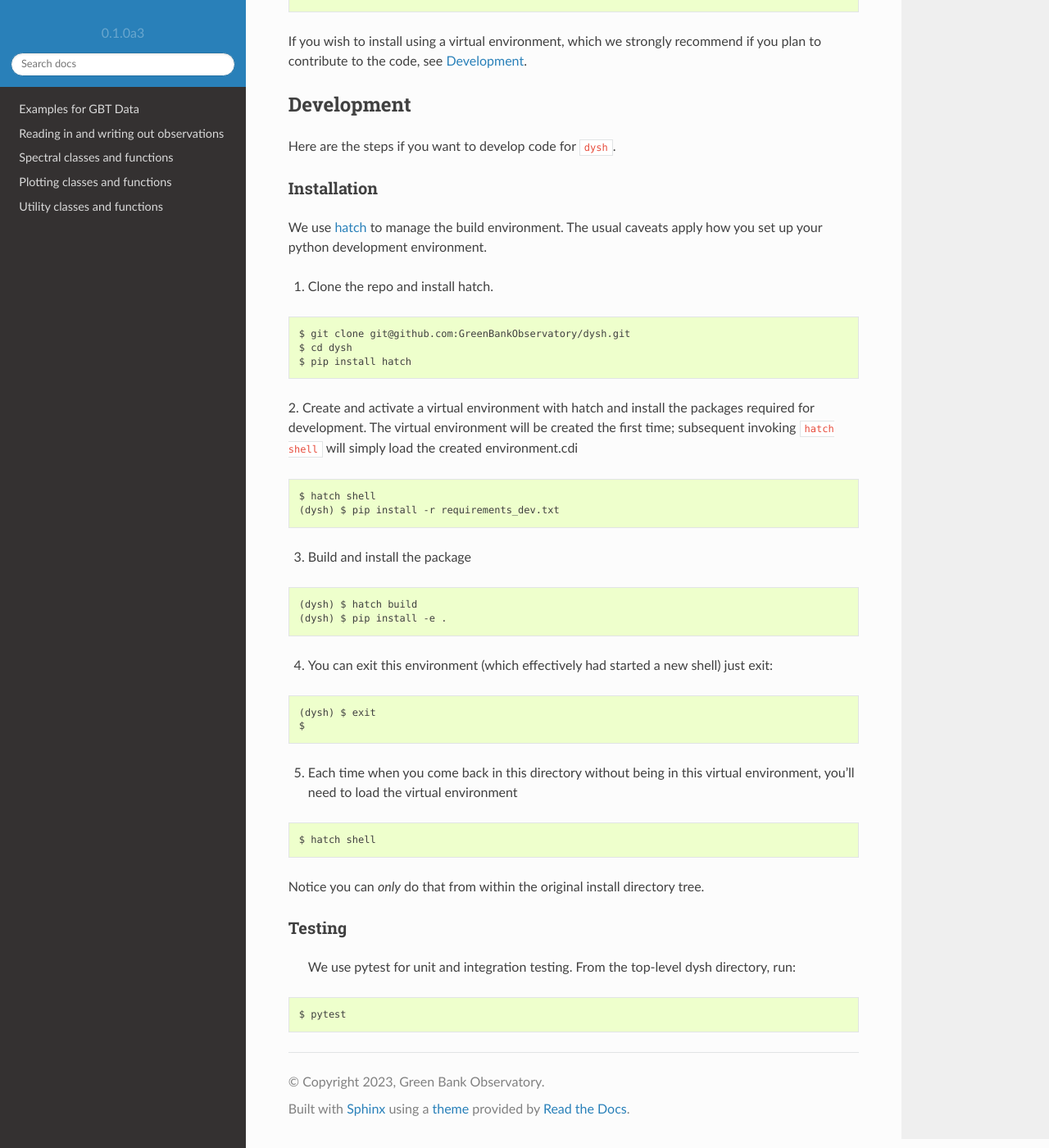
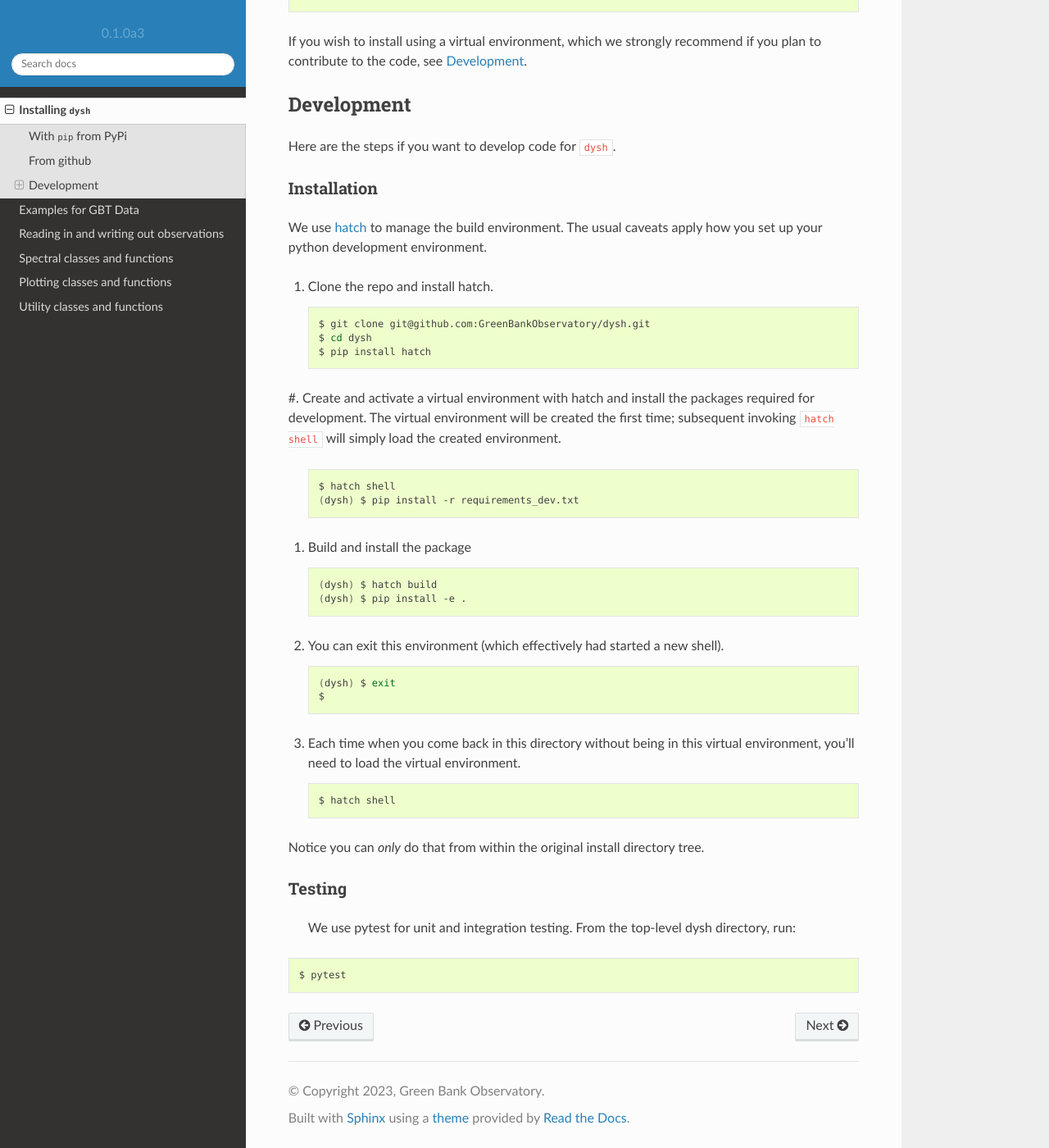
Before and after one commit to GreenBankObservatory/dysh, a Sphinx documentation site: the page built from docs/install.rst, in a window 1280 px wide and 1400 px high, scrolled down 599 px. Shown: the whole window at 82% size. Built offline with Sphinx 7.4.7 and the Read the Docs theme 2.0.0, drawn with Linux system fonts in a browser that asks for light colours.

Commit message:
rearrange things

```diff
--- a/docs/install.rst
+++ b/docs/install.rst
@@ -45,44 +45,43 @@
 We use `hatch <https://hatch.pypa.io/>`_ to manage the build environment.
 The usual caveats apply how you set up your python development environment.
 
-1.  Clone the repo and install hatch.
+#.  Clone the repo and install hatch.
 
-.. code::
+    .. code-block:: bash
 
-    $ git clone git@github.com:GreenBankObservatory/dysh.git
-    $ cd dysh
-    $ pip install hatch
+        $ git clone git@github.com:GreenBankObservatory/dysh.git
+        $ cd dysh
+        $ pip install hatch
 
 
-2.  Create and activate a virtual environment with hatch and install the packages required for development.
-The virtual environment will be created the first time; subsequent invoking ``hatch shell`` will simply load the created environment.cdi
+#.  Create and activate a virtual environment with hatch and install the packages required for development.
+The virtual environment will be created the first time; subsequent invoking ``hatch shell`` will simply load the created environment.
 
-.. code::
+    .. code-block:: bash
 
-    $ hatch shell
-    (dysh) $ pip install -r requirements_dev.txt
+        $ hatch shell
+        (dysh) $ pip install -r requirements_dev.txt
 
 
-3.  Build and install the package
+#.  Build and install the package
 
-.. code::
+    .. code-block:: bash
 
-    (dysh) $ hatch build
-    (dysh) $ pip install -e .
+        (dysh) $ hatch build
+        (dysh) $ pip install -e .
 
-4.  You can exit this environment (which effectively had started a new shell) just exit:
+#.  You can exit this environment (which effectively had started a new shell).
 
-.. code::
+    .. code-block:: bash
 
-    (dysh) $ exit
-    $
+        (dysh) $ exit
+        $
 
+#.  Each time when you come back in this directory without being in this virtual environment, you'll need to load the virtual environment.
 
-5.  Each time when you come back in this directory without being in this virtual environment, you'll need to load the virtual environment
+    .. code-block:: bash
 
-.. code::
-
-    $ hatch shell
+        $ hatch shell
 
 Notice you can *only* do that from within the original install directory tree.
 
@@ -90,6 +89,6 @@
 -------
  We use pytest for unit and integration testing.  From the top-level dysh directory, run:
 
-.. code::
+.. code-block:: bash
 
     $ pytest
--- a/docs/positionswitch.rst
+++ b/docs/positionswitch.rst
@@ -26,7 +26,8 @@
           0  PRIMARY       1 PrimaryHDU      12   ()
           1  SINGLE DISH    1 BinTableHDU    245   6040R x 74C   ['32A', '1D', '22A', '1D', '1D', '1D', '32768E', '16A', '6A', '8A', '1D', '1D', '1D', '4A', '1D', '4A', '1D', '1I', '32A', '32A', '1J', '32A', '16A', '1E', '8A', '1D', '1D', '1D', '1D', '1D', '1D', '1D', '1D', '1D', '1D', '1D', '1D', '8A', '1D', '1D', '12A', '1I', '1I', '1D', '1D', '1I', '1A', '1I', '1I', '16A', '16A', '1J', '1J', '22A', '1D', '1D', '1I', '1A', '1D', '1E', '1D', '1D', '1D', '1D', '1D', '1A', '1A', '8A', '1E', '1E', '16A', '1I', '1I', '1I']
 
-You can also print a concise (or verbose if you choose) summary :meth:`~dysh.fits.gbtfitsload.GBTFITSLoad.summary` of the data::
+You can also print a concise (or verbose if you choose `verbose=True`) summary :meth:`~dysh.fits.gbtfitsload.GBTFITSLoad.summary` of the data::
+
 
     >>> sdfits.summary()
         SCAN   OBJECT VELOCITY   PROC PROCSEQN  RESTFREQ   DOPFREQ # IF # POL # INT # FEED     AZIMUTH   ELEVATIO
--- a/docs/subbeamnod.rst
+++ b/docs/subbeamnod.rst
@@ -2,8 +2,8 @@
 SubBeamNod Data
 ***************
 
-Reducing SubBeamNod Data
-========================
+Calibrating SubBeamNod Data
+===========================
 
 
 SubBeamNod data, where a single pixel in a pixel camera is used to do a beam nod, is retrieved using :meth:`~dysh.fits.gbtfitsload.GBTFITSLoad.subbeamnod` which returns a :class:`~dysh.spectra.spectra.Spectrum` object.  First, import the relevant module::
--- a/docs/totalpower.rst
+++ b/docs/totalpower.rst
@@ -15,6 +15,9 @@
 Then load your SDFITS file containing TP data. In this example, we use a
 `GBT SDFITS file downloadable from GBO <http://www.gb.nrao.edu/dysh/example_data/onoff-L/data/TGBT21A_501_11.raw.vegas.fits>`_::
 
+    >>> f = 'TGBT21A_501_11.raw.vegas.fits'
+    >>> sdfits = GBTFITSLoad(f)
+
 The returned `sdfits` can be probed for information::
 
     >>> sdfits.info()
@@ -23,7 +26,7 @@
           0  PRIMARY       1 PrimaryHDU      12   ()
           1  SINGLE DISH    1 BinTableHDU    245   6040R x 74C   ['32A', '1D', '22A', '1D', '1D', '1D', '32768E', '16A', '6A', '8A', '1D', '1D', '1D', '4A', '1D', '4A', '1D', '1I', '32A', '32A', '1J', '32A', '16A', '1E', '8A', '1D', '1D', '1D', '1D', '1D', '1D', '1D', '1D', '1D', '1D', '1D', '1D', '8A', '1D', '1D', '12A', '1I', '1I', '1D', '1D', '1I', '1A', '1I', '1I', '16A', '16A', '1J', '1J', '22A', '1D', '1D', '1I', '1A', '1D', '1E', '1D', '1D', '1D', '1D', '1D', '1A', '1A', '8A', '1E', '1E', '16A', '1I', '1I', '1I']
 
-You can also print a concise (or verbose if you choose) summary :meth:`~dysh.fits.gbtfitsload.GBTFITSLoad.summary` of the data::
+You can also print a concise (or verbose if you choose `verbose=True`) summary :meth:`~dysh.fits.gbtfitsload.GBTFITSLoad.summary` of the data::
 
     >>> sdfits.summary()
         SCAN   OBJECT VELOCITY   PROC PROCSEQN  RESTFREQ   DOPFREQ # IF # POL # INT # FEED     AZIMUTH   ELEVATIO
```
Also changed, not shown: docs/index.rst (+19 -4 lines).
